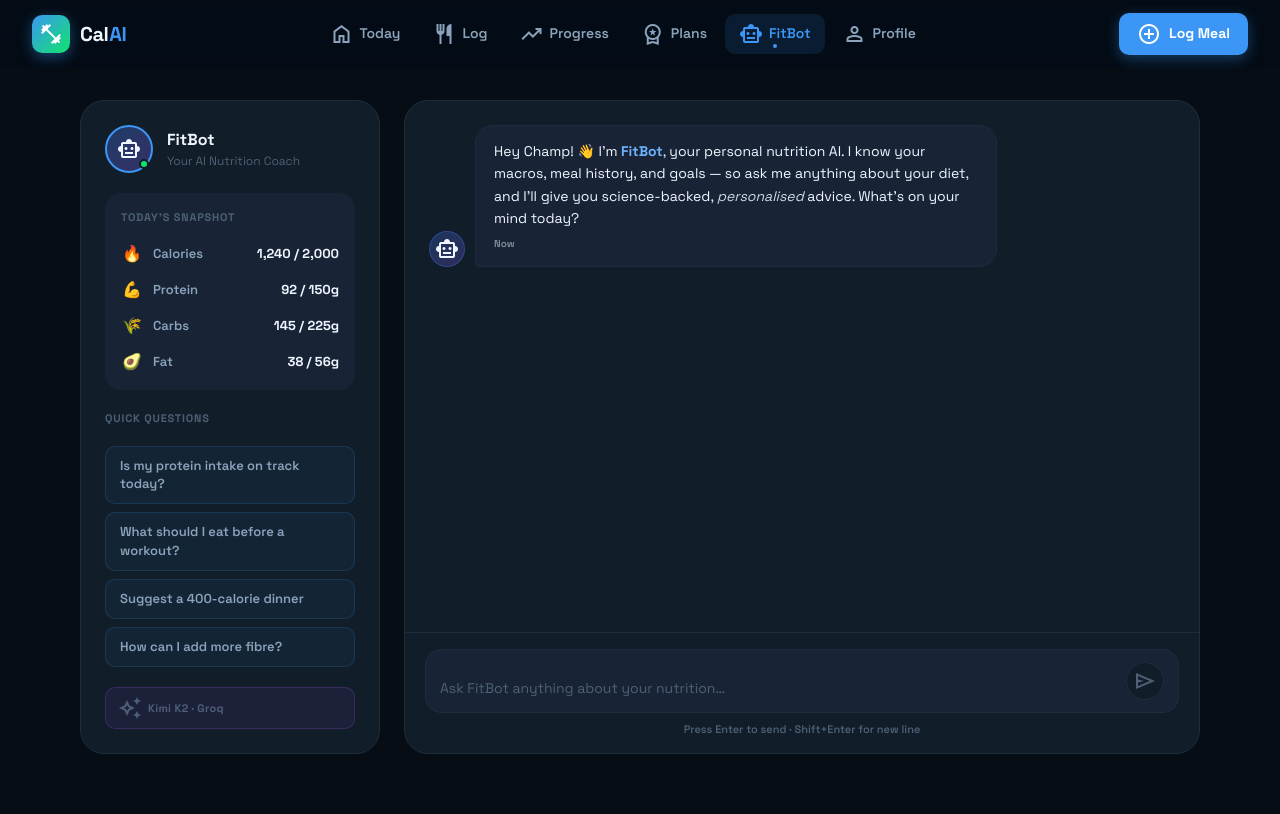
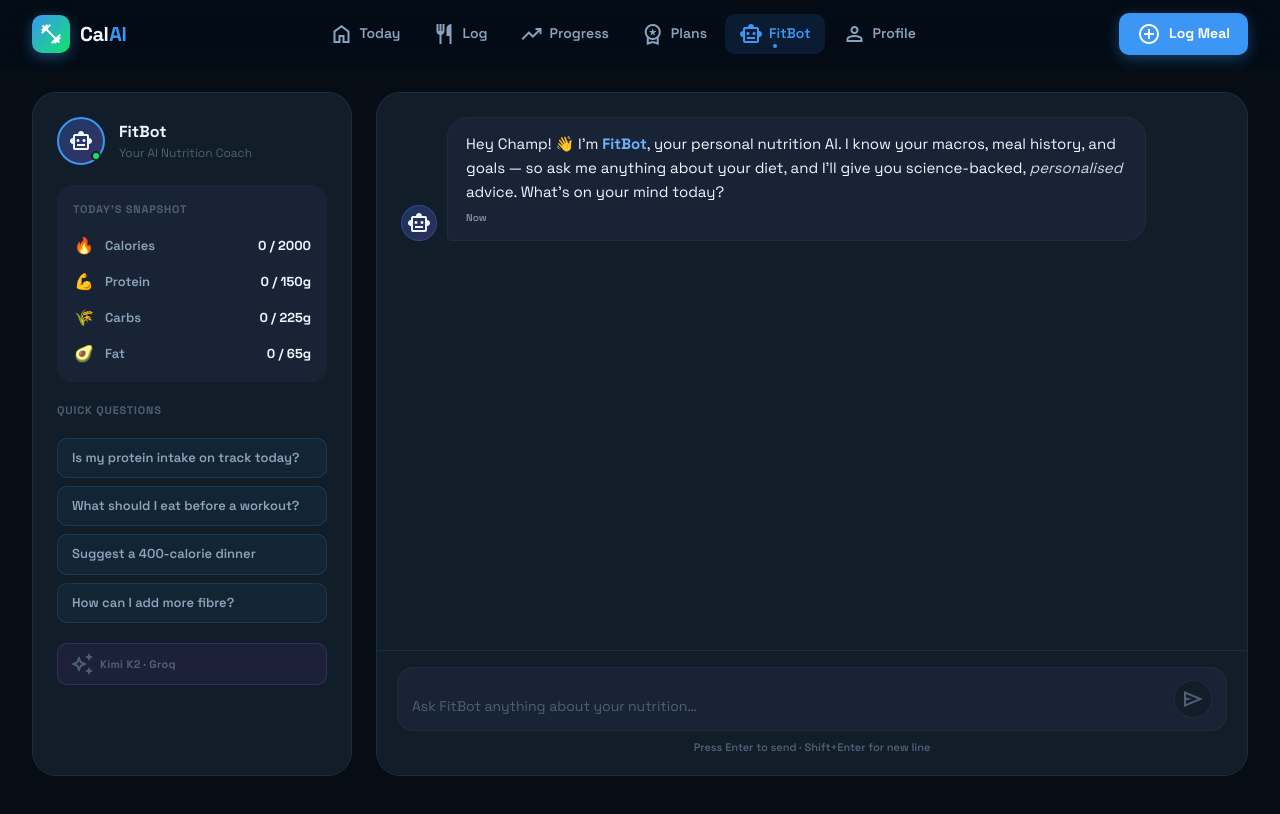
Before and after one commit to mrprohack/cal_ai_clone_app, a Next.js app in the folder web/: page /chat in a window 1280 px wide. Shown: the top 814 px of the page. Built offline with nearby package versions, Linux system fonts and the light colour scheme; no server answers; a web font is replaced by a local one.

Commit message:
feat: enhance chat UI/UX for mobile & link detailed 30-day user context to FitBot

```diff
--- a/web/app/api/chat/route.ts
+++ b/web/app/api/chat/route.ts
@@ -5,15 +5,7 @@ export const runtime = "edge";
 const GROQ_URL = "https://api.groq.com/openai/v1/chat/completions";
 const MODEL    = "moonshotai/kimi-k2-instruct-0905";
 
-const SYSTEM_PROMPT = `You are FitBot, an expert AI nutrition coach built into CalAI — a smart fitness tracker app.
-
-Your user profile today:
-- Daily calorie goal: 2,000 kcal  |  consumed so far: 1,240 kcal  |  remaining: 760 kcal
-- Protein goal: 150g  |  consumed: 92g
-- Carbs goal: 225g   |  consumed: 145g
-- Fat goal: 56g      |  consumed: 38g
-- Active 7-day streak 🔥
-- Goal: lose weight while maintaining muscle
+const BASE_SYSTEM_PROMPT = `You are FitBot, an expert AI nutrition coach built into CalAI — a smart fitness tracker app.
 
 Personality:
 - Warm, encouraging, and science-backed
@@ -24,9 +16,14 @@ Personality:
 - Never give medical diagnoses — recommend consulting a professional for health issues`;
 
 export async function POST(req: NextRequest) {
-  const { messages } = await req.json() as {
+  const { messages, contextPrompt } = await req.json() as {
     messages: { role: string; content: string }[];
+    contextPrompt?: string;
   };
+
+  const SYSTEM_PROMPT = contextPrompt
+    ? `${BASE_SYSTEM_PROMPT}\n\nUser Context:\n${contextPrompt}`
+    : BASE_SYSTEM_PROMPT;
 
   const apiKey = process.env.GROQ_API_KEY;
   if (!apiKey) {
--- a/web/app/chat/Chat.module.css
+++ b/web/app/chat/Chat.module.css
@@ -1,15 +1,24 @@
-.page { min-height: 100vh; background: var(--bg); display: flex; flex-direction: column; }
+.page {
+  height: 100vh;
+  height: 100dvh;
+  background: var(--bg);
+  display: flex;
+  flex-direction: column;
+  overflow: hidden;
+}
 
 .layout {
   flex: 1;
   display: grid;
-  grid-template-columns: 300px 1fr;
-  max-width: 1200px;
+  grid-template-columns: 320px 1fr;
   width: 100%;
   margin: 0 auto;
-  padding: 32px 40px 80px;
   gap: 24px;
   animation: fadeInUp 0.4s var(--ease-out) both;
+  height: calc(100vh - 64px); /* assuming navbar is 64px */
+  height: calc(100dvh - 64px);
+  padding: 24px 32px;
+  position: relative;
 }
 
 
@@ -23,10 +32,11 @@
   display: flex;
   flex-direction: column;
   gap: 20px;
-  height: fit-content;
-  position: sticky;
-  top: 24px;
+  height: 100%;
+  overflow-y: auto;
+  scrollbar-width: none;
 }
+.sidebar::-webkit-scrollbar { display: none; }
 
 .sideHeader { display: flex; align-items: center; gap: 14px; }
 
@@ -114,8 +124,9 @@
   border-radius: var(--radius-lg);
   display: flex;
   flex-direction: column;
-  min-height: 600px;
-  max-height: 700px;
+  height: 100%;
+  overflow: hidden;
+  position: relative;
 }
 
 .messages {
@@ -124,9 +135,10 @@
   padding: 24px;
   display: flex;
   flex-direction: column;
-  gap: 16px;
+  gap: 20px;
   scrollbar-width: thin;
   scrollbar-color: var(--border) transparent;
+  padding-bottom: 24px;
 }
 
 /* ── Message rows ── */
@@ -154,11 +166,11 @@
 
 /* ── Bubbles ── */
 .bubble {
-  max-width: 70%;
+  max-width: 85%;
   padding: 14px 18px;
-  border-radius: 18px;
+  border-radius: 20px;
   line-height: 1.6;
-  font-size: 14px;
+  font-size: 15px;
 }
 
 .bubbleBot {
@@ -214,10 +226,12 @@
 /* ── Input ── */
 .inputWrap {
   border-top: 1px solid var(--border);
-  padding: 16px 20px;
+  padding: 16px 20px 20px;
+  background: var(--surface);
   display: flex;
   flex-direction: column;
   gap: 8px;
+  flex-shrink: 0;
 }
 
 .inputBox {
@@ -319,5 +333,34 @@
 .suggestionBtn:disabled { opacity: 0.4; cursor: not-allowed; }
 .textarea:disabled      { opacity: 0.6; cursor: not-allowed; }
 
-@media (max-width: 900px)  { .layout { grid-template-columns: 1fr; padding: 20px 16px 120px; } }
-@media (max-width: 640px)  { .sidebar { display: none; } }
+@media (max-width: 900px) {
+  .layout {
+    grid-template-columns: 1fr;
+    padding: 0;
+  }
+}
+
+@media (max-width: 640px) {
+  .sidebar {
+    display: none;
+  }
+  .chatWrap {
+    border: none;
+    border-radius: 0;
+    height: 100%;
+  }
+  .messages {
+    padding: 16px 16px 24px;
+    gap: 16px;
+  }
+  .bubble {
+    font-size: 14px;
+    padding: 12px 16px;
+    max-width: 90%;
+  }
+  .inputWrap {
+    padding: 12px 16px 16px;
+    background: var(--bg);
+    box-shadow: 0 -4px 20px rgba(0,0,0,0.1);
+  }
+}
--- a/web/app/chat/page.tsx
+++ b/web/app/chat/page.tsx
@@ -1,6 +1,9 @@
 "use client";
 
 import { useState, useRef, useEffect } from "react";
+import { useQuery } from "convex/react";
+import { api } from "@/convex/_generated/api";
+import { useAuth } from "@/lib/auth-context";
 import { Navbar } from "@/components/Navbar";
 import styles from "./Chat.module.css";
 
@@ -36,11 +39,32 @@ function renderMd(text: string) {
 }
 
 export default function ChatPage() {
+  const { user } = useAuth();
+  const userId = user?._id as any;
+
+  // Dates for context
+  const todayDate = new Date();
+  const toDate = todayDate.toISOString().split("T")[0];
+  const lastMonthDate = new Date();
+  lastMonthDate.setDate(lastMonthDate.getDate() - 30);
+  const fromDate = lastMonthDate.toISOString().split("T")[0];
+
+  const todayMeals = useQuery(api.meals.byDate, userId ? { userId, date: toDate } : "skip");
+  const pastMeals = useQuery(api.meals.range, userId ? { userId, fromDate, toDate } : "skip");
+  const stats = useQuery(api.progress.getStats, userId ? { userId, fromDate, toDate } : "skip");
+
+  // Calculate today's totals
+  const todayTotals = (todayMeals || []).reduce((acc: any, m: any) => ({
+    c: acc.c + (m.calories || 0),
+    p: acc.p + (m.proteinG || 0),
+    cb: acc.cb + (m.carbsG || 0),
+    f: acc.f + (m.fatG || 0),
+  }), { c: 0, p: 0, cb: 0, f: 0 });
+
   const [messages, setMessages] = useState<Message[]>(INIT_MESSAGES);
   const [input, setInput]       = useState("");
   const [streaming, setStreaming] = useState(false);
   const endRef                  = useRef<HTMLDivElement>(null);
-  // Keep a mutable ref to the conversation history sent to the API
   const historyRef = useRef<{ role: string; content: string }[]>([]);
 
   useEffect(() => {
@@ -66,11 +90,23 @@ export default function ChatPage() {
     const botTs = new Date().toLocaleTimeString([], { hour: "2-digit", minute: "2-digit" });
     setMessages((m) => [...m, { role: "bot", text: "", ts: botTs }]);
 
+    // Build hidden context prompt
+    const contextPrompt = user ? `
+      - Daily calorie goal: ${user.calorieGoal || 2000} kcal | consumed today: ${Math.round(todayTotals.c)} kcal
+      - Protein goal: ${user.proteinGoal || 150}g | consumed today: ${Math.round(todayTotals.p)}g
+      - Carbs goal: ${user.carbsGoal || 225}g | consumed today: ${Math.round(todayTotals.cb)}g
+      - Fat goal: ${user.fatGoal || 65}g | consumed today: ${Math.round(todayTotals.f)}g
+      - Current Weight: ${user.weightKg ? user.weightKg + "kg" : "Not Provided"}
+      - Gender/Age: ${user.gender || "Unknown"}, ${user.ageYears || "Unknown"}
+      - 30-Day Info: logged ${stats?.daysLogged || 0} days, avg ${stats?.avgCalories || 0} kcal/day, current streak ${stats?.streak || 0}.
+      - Some recent meals: ${pastMeals?.slice(-10).map((m: any) => `${m.name} (${m.calories}kcal)`).join(", ") || "None"}
+    ` : "";
+
     try {
       const res = await fetch("/api/chat", {
         method: "POST",
         headers: { "Content-Type": "application/json" },
-        body: JSON.stringify({ messages: historyRef.current }),
+        body: JSON.stringify({ messages: historyRef.current, contextPrompt }),
       });
 
       if (!res.ok || !res.body) {
@@ -159,10 +195,10 @@ export default function ChatPage() {
           <div className={styles.todaySnap}>
             <div className={styles.snapTitle}>Today&apos;s Snapshot</div>
             {[
-              { label: "Calories",  val: "1,240 / 2,000", icon: "🔥" },
-              { label: "Protein",   val: "92 / 150g",      icon: "💪" },
-              { label: "Carbs",     val: "145 / 225g",     icon: "🌾" },
-              { label: "Fat",       val: "38 / 56g",       icon: "🥑" },
+              { label: "Calories",  val: `${Math.round(todayTotals.c)} / ${user?.calorieGoal || 2000}`, icon: "🔥" },
+              { label: "Protein",   val: `${Math.round(todayTotals.p)} / ${user?.proteinGoal || 150}g`, icon: "💪" },
+              { label: "Carbs",     val: `${Math.round(todayTotals.cb)} / ${user?.carbsGoal || 225}g`, icon: "🌾" },
+              { label: "Fat",       val: `${Math.round(todayTotals.f)} / ${user?.fatGoal || 65}g`,    icon: "🥑" },
             ].map((s) => (
               <div key={s.label} className={styles.snapRow}>
                 <span className={styles.snapEmoji}>{s.icon}</span>
```
Also changed, not shown: web/convex/meals.ts (+14 -0 lines), 1 other file (tests, documents, lock files or other folders).
